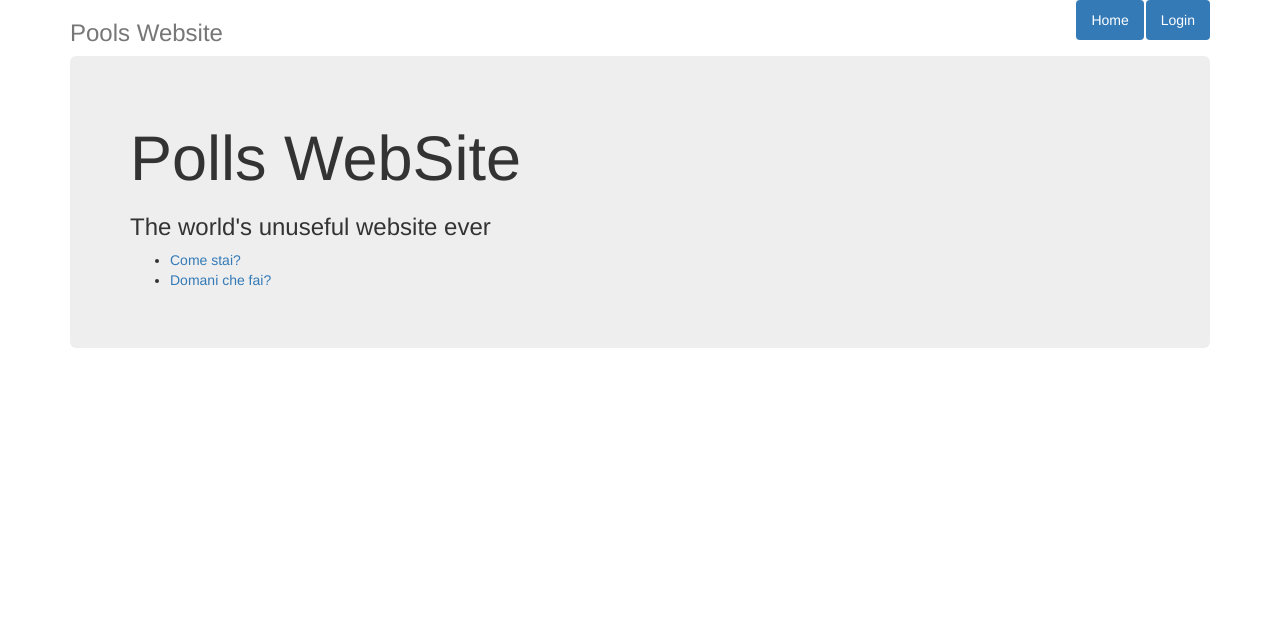
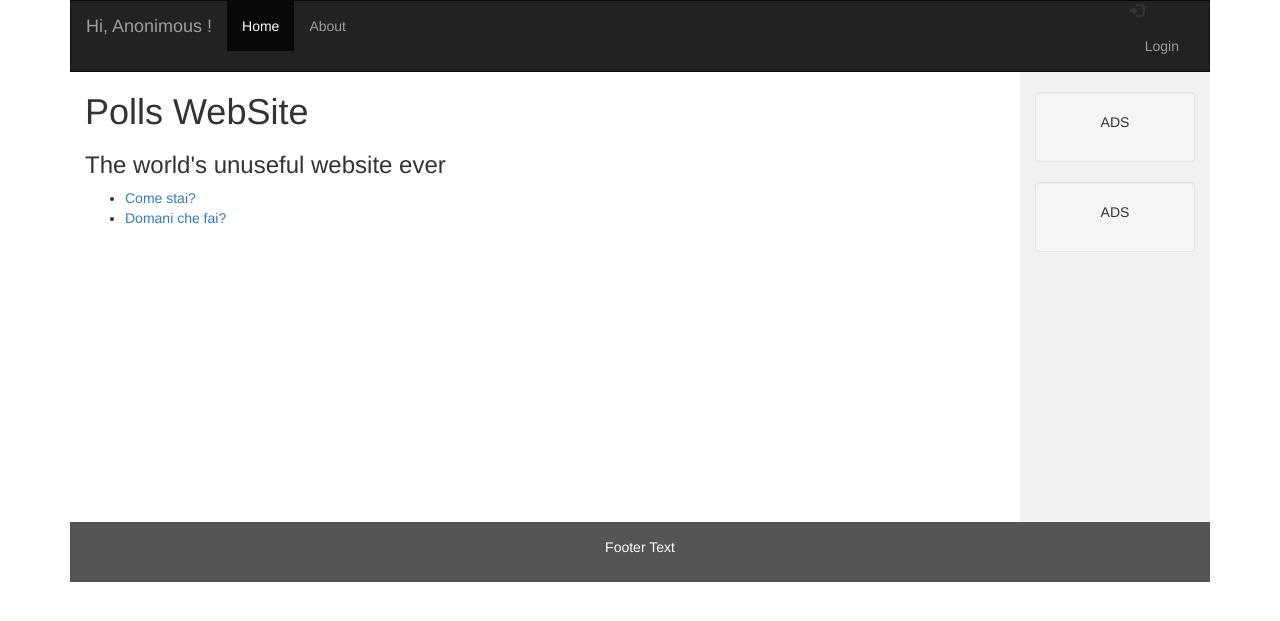
Before and after one commit to dariodip/django_polls, a Django app: template polls/templates/polls/index.html in a window 1280 px wide. Shown: the top 621 px of the page. Run offline with Django 3.2, Linux system fonts and the light colour scheme; the template is opened without the code that fills it: values that come from a table or form of the project are taken from there, others are empty; data comes from the database, SQL or seed files in the repository; both versions use the stored data as it was after the commit; tables that the repository leaves empty hold one stand-in row (values such as "Sample post"); parts of the project's set-up code (start-up, migrations or seed data) failed here and were passed over; some libraries are stand-ins or nearby versions.

Commit message:
models edited

```diff
--- a/mysite/urls.py
+++ b/mysite/urls.py
@@ -32,7 +32,6 @@ router = routers.DefaultRouter()
 urlpatterns = [
     url(r'^',  include('polls.urls'), name='index'),
     url(r'^api/', include('polls.urls', namespace='polls')),
-    url(r'^polls/', include('polls.urls')),
     url(r'^admin/', admin.site.urls),
     url(r'^api-auth/', include('rest_framework.urls', namespace='rest_framework')),
 ]
--- a/polls/admin.py
+++ b/polls/admin.py
@@ -5,13 +5,14 @@ from .models import Question, Choice
 class ChoiceInline(admin.TabularInline):
     model = Choice
     extra = 3
-    fields = ['choice_text']
+    fields = ['choice_text', 'users']
 
 
 class QuestionAdmin(admin.ModelAdmin):
     fieldsets = [
         (None,                  {'fields': ['question_text']}),
         ('Date information',    {'fields': ['pub_date'], 'classes': ['collapse']}),
+        ('User',                {'fields': ['asker']})
     ]
     inlines = [ChoiceInline]
     list_display = ('question_text', 'pub_date', 'was_published_recently')
--- a/polls/models.py
+++ b/polls/models.py
@@ -4,40 +4,6 @@ from django.utils import timezone as d_timezone
 from django.contrib.auth.models import AbstractUser
 from django.core.cache import cache
 from mysite import settings
-
-
-class Question(models.Model):
-    question_text = models.CharField(max_length=200)
-    pub_date = models.DateTimeField('date published', default=d_timezone.now())
-
-    def __str__(self):
-        return "[@{}]: {}".format(self.pub_date, self.question_text)
-
-    class Meta:
-        verbose_name = "Question"
-        verbose_name_plural = "Questions"
-
-    def __unicode__(self):
-        return "{} {}".format(self.question_text, self)
-
-    def was_published_recently(self):
-        now = d_timezone.now()
-        return now - datetime.timedelta(days=1) <= self.pub_date <= now
-    was_published_recently.admin_order_field = 'pub_date'
-    was_published_recently.boolean =True
-    was_published_recently.short_description = 'Published recently?'
-
-    def save(self, *args, **kwargs):
-        super(Question, self).save(*args, **kwargs)
-
-
-class Choice(models.Model):
-    question = models.ForeignKey(Question, on_delete=models.CASCADE)
-    choice_text = models.CharField(max_length=200)
-    votes = models.IntegerField(default=0)
-
-    def __str__(self):
-        return self.choice_text
 
 
 class PollUser(AbstractUser):
@@ -55,3 +21,39 @@ class PollUser(AbstractUser):
                 return True
         else:
             return False
+
+
+class Question(models.Model):
+    question_text = models.CharField(max_length=200)
+    pub_date = models.DateTimeField('date published', default=d_timezone.now)
+    asker = models.ForeignKey(settings.AUTH_USER_MODEL, on_delete=models.DO_NOTHING)
+
+    def __str__(self):
+        return "[@{}]: {}".format(self.pub_date, self.question_text)
+
+    class Meta:
+        verbose_name = "Question"
+        verbose_name_plural = "Questions"
+
+    def __unicode__(self):
+        return "{} {}".format(self.question_text, self)
+
+    def was_published_recently(self):
+        now = d_timezone.now()
+        return now - datetime.timedelta(days=1) <= self.pub_date <= now
+    was_published_recently.admin_order_field = 'pub_date'
+    was_published_recently.boolean = True
+    was_published_recently.short_description = 'Published recently?'
+
+    def save(self, *args, **kwargs):
+        super(Question, self).save(*args, **kwargs)
+
+
+class Choice(models.Model):
+    question = models.ForeignKey(Question, on_delete=models.CASCADE)
+    choice_text = models.CharField(max_length=200)
+    votes = models.IntegerField(default=0)
+    users = models.ManyToManyField(PollUser)
+
+    def __str__(self):
+        return self.choice_text
--- a/polls/templates/polls/base.html
+++ b/polls/templates/polls/base.html
@@ -6,27 +6,104 @@
         <meta charset="UTF-8">
         <title>{% block title %}{% endblock %}</title>
         <link rel="stylesheet" type="text/css" href="{% static 'polls/css/bootstrap.min.css' %}" />
+        <style>
+            /* Remove the navbar's default margin-bottom and rounded borders */
+            .navbar {
+                margin-bottom: 0;
+                border-radius: 0;
+            }
+
+            /* Set height of the grid so .sidenav can be 100% (adjust as needed) */
+            .row.content {height: 450px}
+
+            /* Set gray background color and 100% height */
+            .sidenav {
+                padding-top: 20px;
+                background-color: #f1f1f1;
+                height: 100%;
+            }
+
+            /* Set black background color, white text and some padding */
+            footer {
+                background-color: #555;
+                color: white;
+                padding: 15px;
+            }
+
+            /* On small screens, set height to 'auto' for sidenav and grid */
+            @media screen and (max-width: 767px) {
+                .sidenav {
+                    height: auto;
+                    padding: 15px;
+                }
+                .row.content {height:auto;}
+            }
+        </style>
     {% endblock %}
 </head>
 <body>
 {% block container %}
     <div class="container">
         {% block header %}
-            <div class="header clearfix">
-                <nav>
-                    <ul class="nav nav-pills pull-right">
-                        <li role="presentation" class="active"><a href="{% url 'polls:index' %}">Home</a></li>
-                        <li role="presentation" class="active"><a href="{% url 'polls:login' %}">Login</a></li>
+            <nav class="navbar navbar-inverse">
+                <div class="container-fluid">
+                    <div class="navbar-header">
+                        <button type="button" class="navbar-toggle" data-toggle="collapse" data-target="#myNavbar">
+                            <span class="icon-bar">{{ user }}</span>
+                            <span class="icon-bar"></span>
+                            <span class="icon-bar"></span>
+                        </button>
+                        <a class="navbar-brand" href="#">Hi,
+                            {% if request.user.is_authenticated %}
+                                {{ request.user }}
+                            {% else %}
+                                Anonimous
+                            {% endif %} !</a>
+                    </div>
+                    <div class="collapse navbar-collapse" id="myNavbar">
+                        <ul class="nav navbar-nav">
+                            <li class="active"><a href="{% url 'polls:index' %}">Home</a></li>
+                            <li><a href="#">About</a></li>
+                        </ul>
+                        <ul class="nav navbar-nav navbar-right">
+                            {% if request.user.is_authenticated %}
+                                <li><span class="glyphicon glyphicon-log-out"></span><a href="{% url 'polls:logout' %}">Logout</a></li>
+                            {% else %}
+                                <li><span class="glyphicon glyphicon-log-in"></span><a href="{% url 'polls:login' %}">Login</a></li>
+                            {% endif %}
+                        </ul>
+                    </div>
+                </div>
+            </nav>
 
-                    </ul>
-                </nav>
-                <h3 class="text-muted">Pools Website</h3>
+        {% endblock %}
+
+        <div class="container-fluid text-center">
+            <div class="row content">
+
+
+                <div class="col-sm-10 text-left">
+                    {% block maincontent %}
+                    {% endblock %}
+
+                </div>
+                {% block connected_users %}
+                    <div class="col-sm-2 sidenav">
+                        <div class="well">
+                            <p>ADS</p>
+                        </div>
+                        <div class="well">
+                            <p>ADS</p>
+                        </div>
+                    </div>
+                {% endblock %}
             </div>
-        {% endblock %}
-        <div class="jumbotron">
-            {% block maincontent %}
-            {% endblock %}
         </div>
+
+        <footer class="container-fluid text-center">
+            <p>Footer Text</p>
+        </footer>
+
     </div>
 {% endblock %}
 </body>
--- a/polls/templates/polls/login.html
+++ b/polls/templates/polls/login.html
@@ -12,7 +12,7 @@
         <p>Your username ad password didn't match. Please try again</p>
     {% endif %}
 
-    <form method="post" id="login-form" action="{{ url 'polls:login' }}">
+    <form method="post" id="login-form" action="{% url 'polls:login' %}">
 
         {% csrf_token %}
         <table>
--- a/polls/urls.py
+++ b/polls/urls.py
@@ -3,7 +3,7 @@ from django.contrib.auth import views as auth_views
 from rest_framework import routers
 from rest_framework_swagger.views import get_swagger_view
 from .views import QuestionViewSet, ChoiceViewSet
-from . import views, templates
+from . import views
 
 app_name = 'polls'
 
@@ -23,8 +23,9 @@ urlpatterns = [
     # /polls/id/vote
     url(r'^(?P<question_id>[0-9]+)/vote/$', views.vote, name='vote'),
     # login view
-    url(r'^login/$', auth_views.login, {'template_name': 'polls/login.html'}, name="login"),
-
+    url(r'^login/$', auth_views.login, {'template_name': 'polls/login.html', 'redirect_field_name': '/'}, name="login"),
+    # logout view
+    url(r'^logout/$', auth_views.logout, {'template_name': 'polls/logout.html'}, name='logout'),
     # swagger
     url(r'^docs/', schema_view),
 ]
--- a/polls/views.py
+++ b/polls/views.py
@@ -4,6 +4,7 @@ from django.urls import reverse
 from django.utils import timezone
 from django.views import generic
 from rest_framework import viewsets
+
 from rest_framework.permissions import AllowAny
 from rest_framework.decorators import list_route
 from rest_framework.response import Response
@@ -57,6 +58,9 @@ class ResultsView(generic.DetailView):
     template_name = 'polls/results.html'
 
 
+class CreateView()
+
+
 def vote(request, question_id):
     question = get_object_or_404(Question, pk=question_id)
     try:
```
Also changed, not shown: mysite/settings.py (+9 -0 lines), polls/templates/polls/registration.html (+4 -3 lines), db.sqlite3, polls/migrations/0001_initial.py, polls/migrations/0002_auto_20170315_0942.py (deleted), polls/migrations/0003_auto_20170315_0946.py (deleted), polls/static/polls/images/background1.jpg (added), polls/static/polls/images/background2.jpg (added), polls/static/polls/images/background3.jpg (added).
